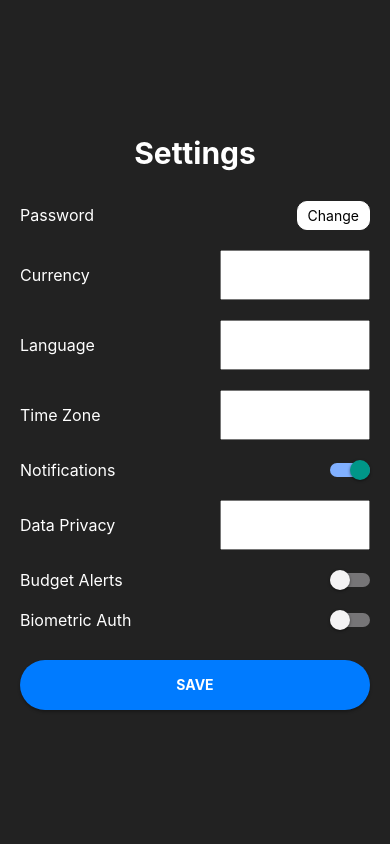
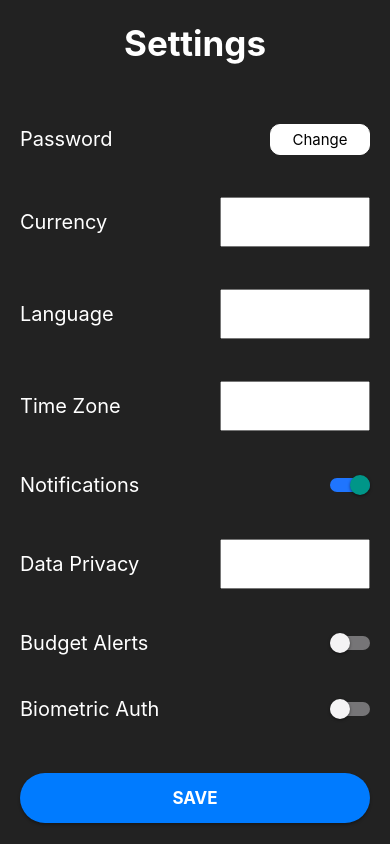
Before and after one commit to Ayush234k/Expense-Tracker, a React Native app: screen / in a window 390 px wide. Built offline with nearby package versions, Linux system fonts and the light colour scheme.

Commit message:
Setting Updated

```diff
--- a/src/Settings.js
+++ b/src/Settings.js
@@ -37,6 +37,7 @@ const Settings = () => {
       <View style={styles.settingRow}>
         <Text style={styles.settingLabel}>Currency</Text>
         <Picker
+          dropdownIconColor= '#fff'
           selectedValue={selectedCurrency}
           onValueChange={(itemValue) => setSelectedCurrency(itemValue)}
           style={styles.picker}
@@ -50,6 +51,7 @@ const Settings = () => {
       <View style={styles.settingRow}>
         <Text style={styles.settingLabel}>Language</Text>
         <Picker
+          dropdownIconColor= '#fff'
           selectedValue={selectedLanguage}
           onValueChange={(itemValue) => setSelectedLanguage(itemValue)}
           style={styles.picker}
@@ -62,6 +64,7 @@ const Settings = () => {
       <View style={styles.settingRow}>
         <Text style={styles.settingLabel}>Time Zone</Text>
         <Picker
+          dropdownIconColor= '#fff'
           selectedValue={selectedTimeZone}
           onValueChange={(itemValue) => setSelectedTimeZone(itemValue)}
           style={styles.picker}
@@ -76,14 +79,15 @@ const Settings = () => {
         <Switch
           value={notificationsEnabled}
           onValueChange={setNotificationsEnabled}
-          trackColor={{ false: "#767577", true: "#81b0ff" }}
-          thumbColor={notificationsEnabled ? "#f5dd4b" : "#f4f3f4"}
+          trackColor={{ false: "#767577", true: "#1F75FE" }}
+          thumbColor={notificationsEnabled ? "#00FFFF" : "#f4f3f4"}
         />
       </View>
 
       <View style={styles.settingRow}>
         <Text style={styles.settingLabel}>Data Privacy</Text>
         <Picker
+          dropdownIconColor= '#fff'
           selectedValue={dataPrivacy}
           onValueChange={(itemValue) => setDataPrivacy(itemValue)}
           style={styles.picker}
@@ -98,8 +102,8 @@ const Settings = () => {
         <Switch
           value={budgetAlertsEnabled}
           onValueChange={setBudgetAlertsEnabled}
-          trackColor={{ false: "#767577", true: "#81b0ff" }}
-          thumbColor={budgetAlertsEnabled ? "#f5dd4b" : "#f4f3f4"}
+          trackColor={{ false: "#767577", true: "#1F75FE" }}
+          thumbColor={budgetAlertsEnabled ? "#00FFFF" : "#f4f3f4"}
         />
       </View>
 
@@ -108,8 +112,8 @@ const Settings = () => {
         <Switch
           value={biometricAuthEnabled}
           onValueChange={setBiometricAuthEnabled}
-          trackColor={{ false: "#767577", true: "#81b0ff" }}
-          thumbColor={biometricAuthEnabled ? "#f5dd4b" : "#f4f3f4"}
+          trackColor={{ false: "#767577", true: "#1F75FE" }}
+          thumbColor={biometricAuthEnabled ? "#00FFFF" : "#f4f3f4"}
         />
       </View>
 
@@ -152,10 +156,9 @@ const styles = StyleSheet.create({
         paddingHorizontal: 20,
       },
       title: {
-        fontSize: 30,
+        fontSize: 35,
         fontWeight: 'bold',
-
-        marginBottom: 30,
+        marginBottom: 60,
         color: '#fff',
       },
       inputView: {
@@ -181,11 +184,11 @@ const styles = StyleSheet.create({
         alignItems: 'center',
         justifyContent: 'space-between',
         width: '100%',
-        marginBottom: 20,
+        marginBottom: 42,
       },
       settingLabel: {
         color: '#fff',
-        fontSize: 16,
+        fontSize: 20,
       },
       picker: {
         height: 50,
@@ -213,8 +216,11 @@ const styles = StyleSheet.create({
       saveText: {
         color: 'white',
         fontWeight: 'bold',
+        fontSize: 17,
       },
       changeButton: {
+        width: 100,
+        alignItems: 'center',
         backgroundColor: 'white',
         paddingHorizontal: 10,
         paddingVertical: 5,
@@ -224,6 +230,7 @@ const styles = StyleSheet.create({
       },
       changeButtonText: {
         color: 'black',
+        fontSize: 15,
       },
     modalContainer: {
         flex: 1,
@@ -240,13 +247,13 @@ const styles = StyleSheet.create({
     modalTitle: {
         fontSize: 18,
         fontWeight: 'bold',
-        marginBottom: 10,
+        marginBottom: 30,
     },
     modalInput: {
         borderWidth: 1,
         borderColor: 'gray',
         padding: 10,
-        marginBottom: 10,
+        marginBottom: 20,
         borderRadius: 15,
     },
     modalButton: {
@@ -254,10 +261,12 @@ const styles = StyleSheet.create({
         padding: 10,
         borderRadius: 15,
         alignItems: 'center',
+        marginBottom: 10,
     },
     modalButtonText: {
         color: 'white',
         fontWeight: 'bold',
+        fontSize: 16,
     },
 });
 
```
